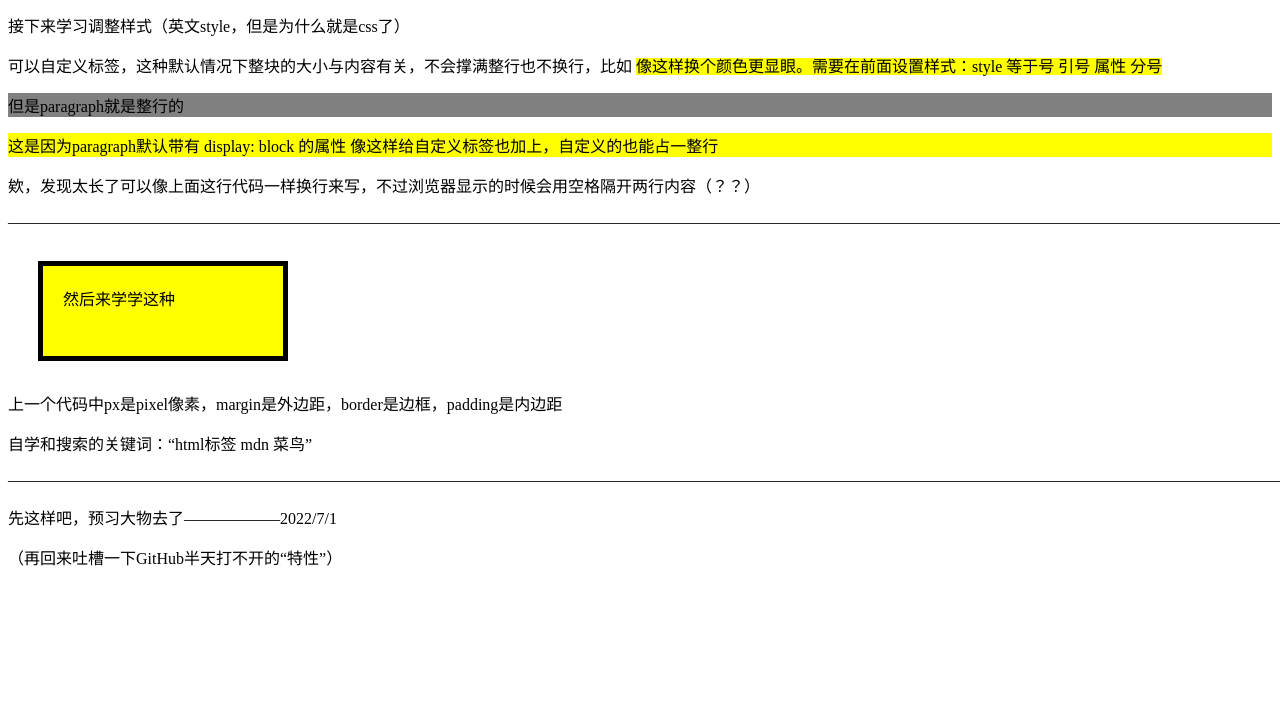
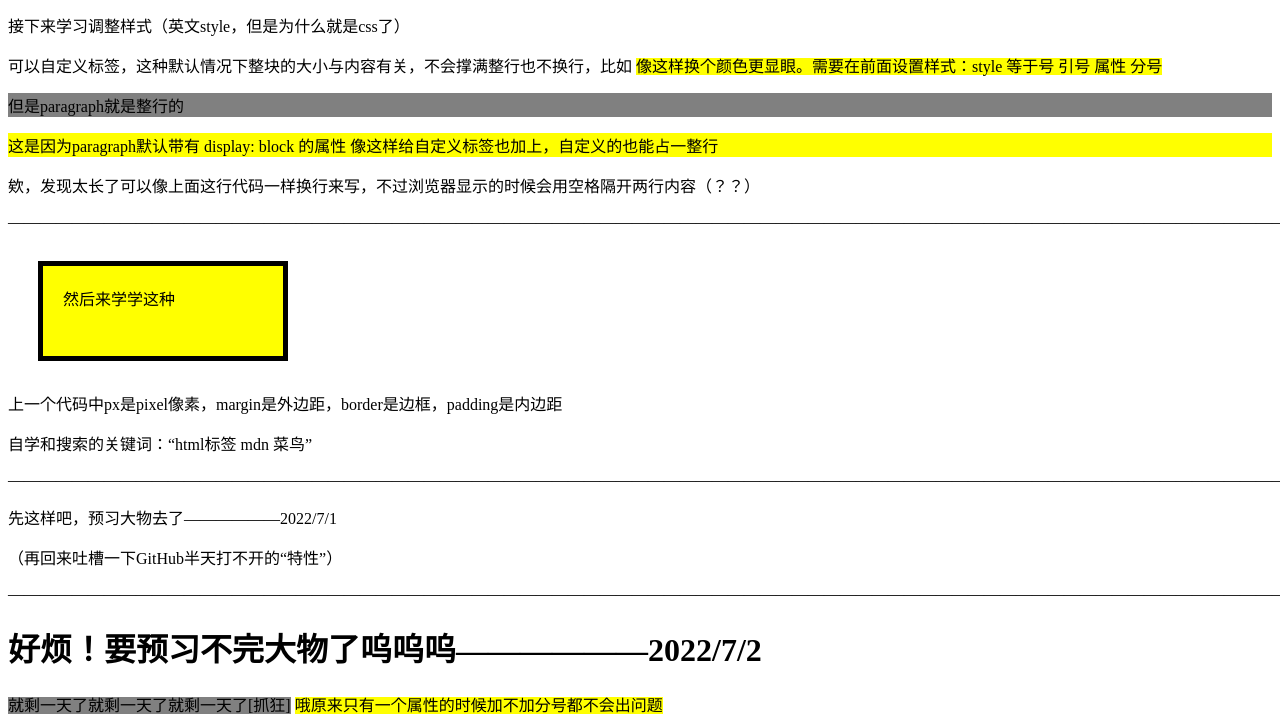
Before and after one commit to Brick-Loo/Brick-Loo.github.io, a plain HTML site: page index.html in a window 1280 px wide. Shown: the part 262-986 px from the top of the page. Before the commit the page ends 847 px from the top, so only its background shows below. Drawn offline with Linux system fonts and the light colour scheme.

Commit message:
Update index.html

```diff
--- a/index.html
+++ b/index.html
@@ -25,3 +25,7 @@ padding: 20px">然后来学学这种</brick>
 <p>—————————————————————————————————————————————————————————————————————————————————</p>
 <p>先这样吧，预习大物去了——————2022/7/1</p>
 <p>（再回来吐槽一下GitHub半天打不开的“特性”）</p>
+<p>—————————————————————————————————————————————————————————————————————————————————</p>
+<h1>好烦！要预习不完大物了呜呜呜——————2022/7/2</h1>
+<brick style="background:grey;">就剩一天了就剩一天了就剩一天了[抓狂]</brick>
+<brick style="background:yellow">哦原来只有一个属性的时候加不加分号都不会出问题</brick>
```
